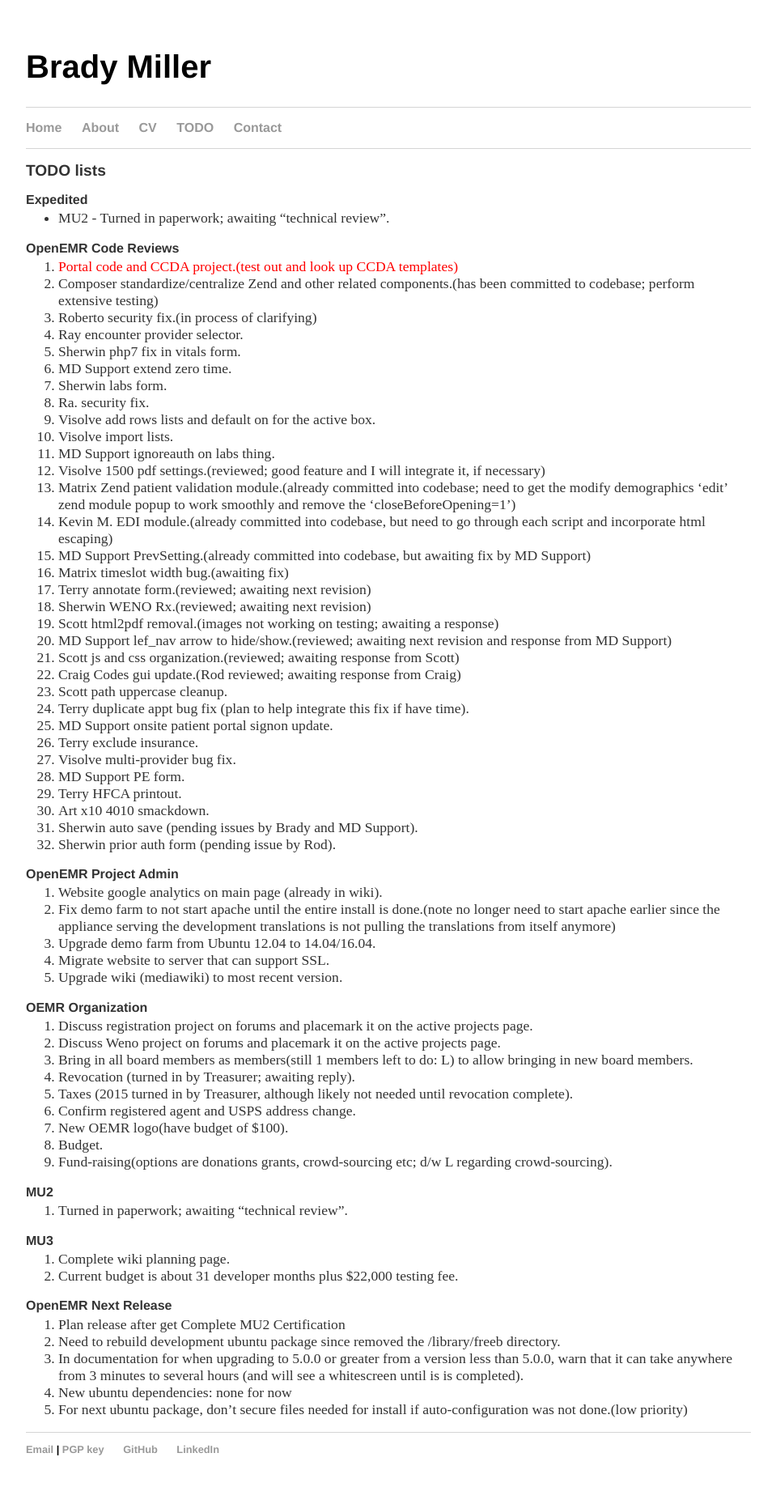
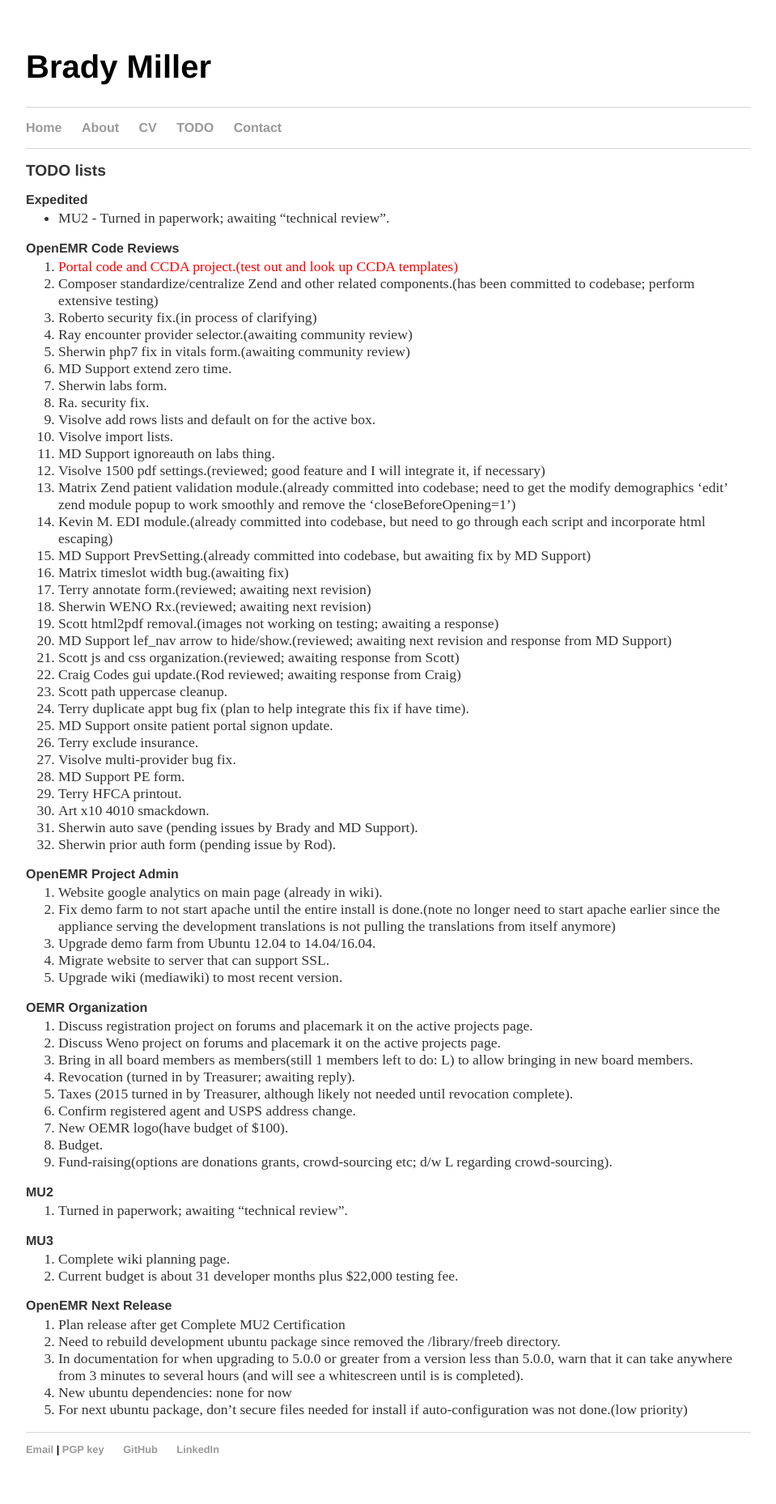
Before and after one commit to bradymiller/bradymiller.github.io, a Jekyll site: the page built from todo/index.md, in a window 1280 px wide. Shown: the whole page at 81% size, without its empty margins (160-1119 px from the left). Built offline with Jekyll 4.4.1, drawn with Linux system fonts in a browser that asks for light colours.

Commit message:
Update todo list

```diff
--- a/todo/index.md
+++ b/todo/index.md
@@ -10,8 +10,8 @@
 1. <span style="color: red">Portal code and CCDA project.(test out and look up CCDA templates)</span>
 1. Composer standardize/centralize Zend and other related components.(has been committed to codebase; perform extensive testing)
 1. Roberto security fix.(in process of clarifying)
-1. Ray encounter provider selector.
-1. Sherwin php7 fix in vitals form.
+1. Ray encounter provider selector.(awaiting community review)
+1. Sherwin php7 fix in vitals form.(awaiting community review)
 1. MD Support extend zero time.
 1. Sherwin labs form.
 1. Ra. security fix.
```
